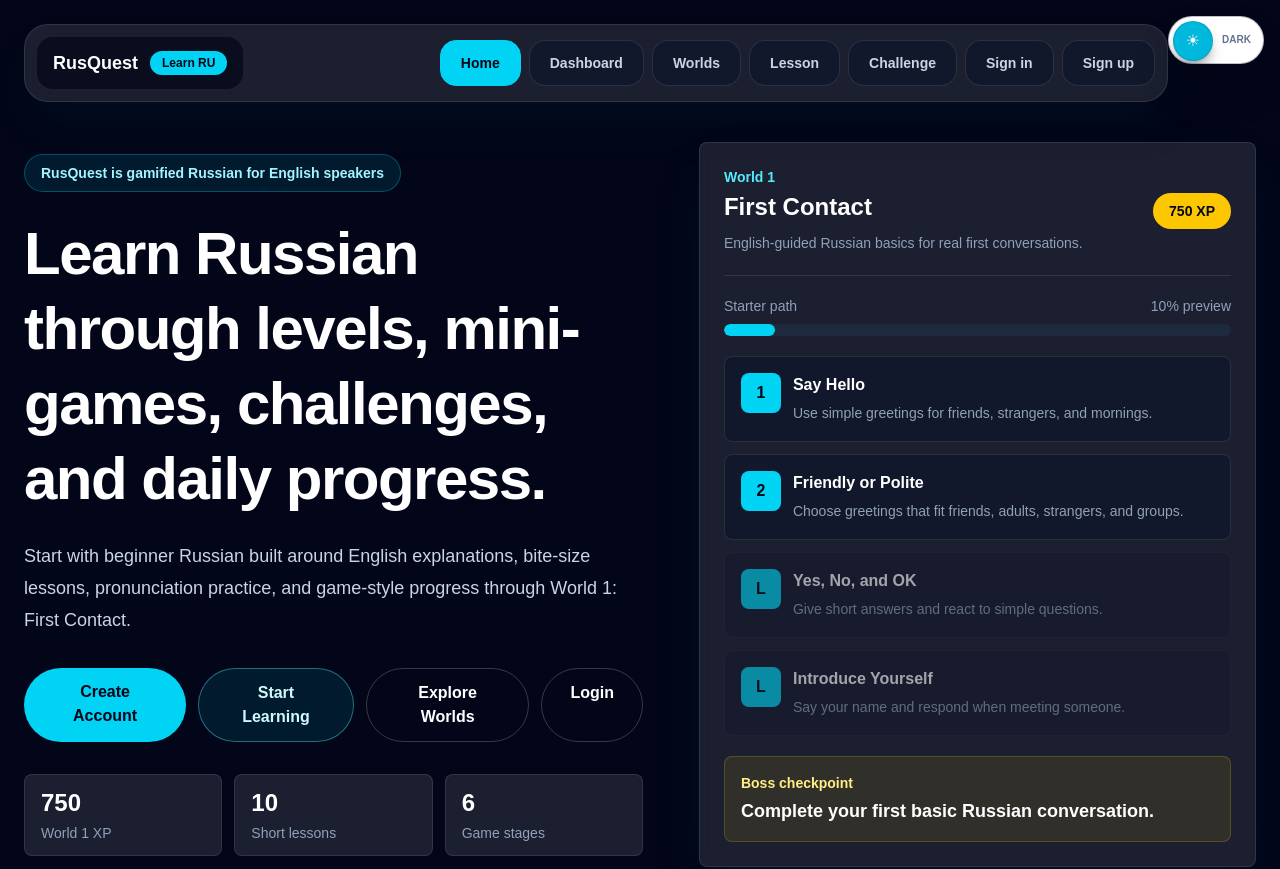
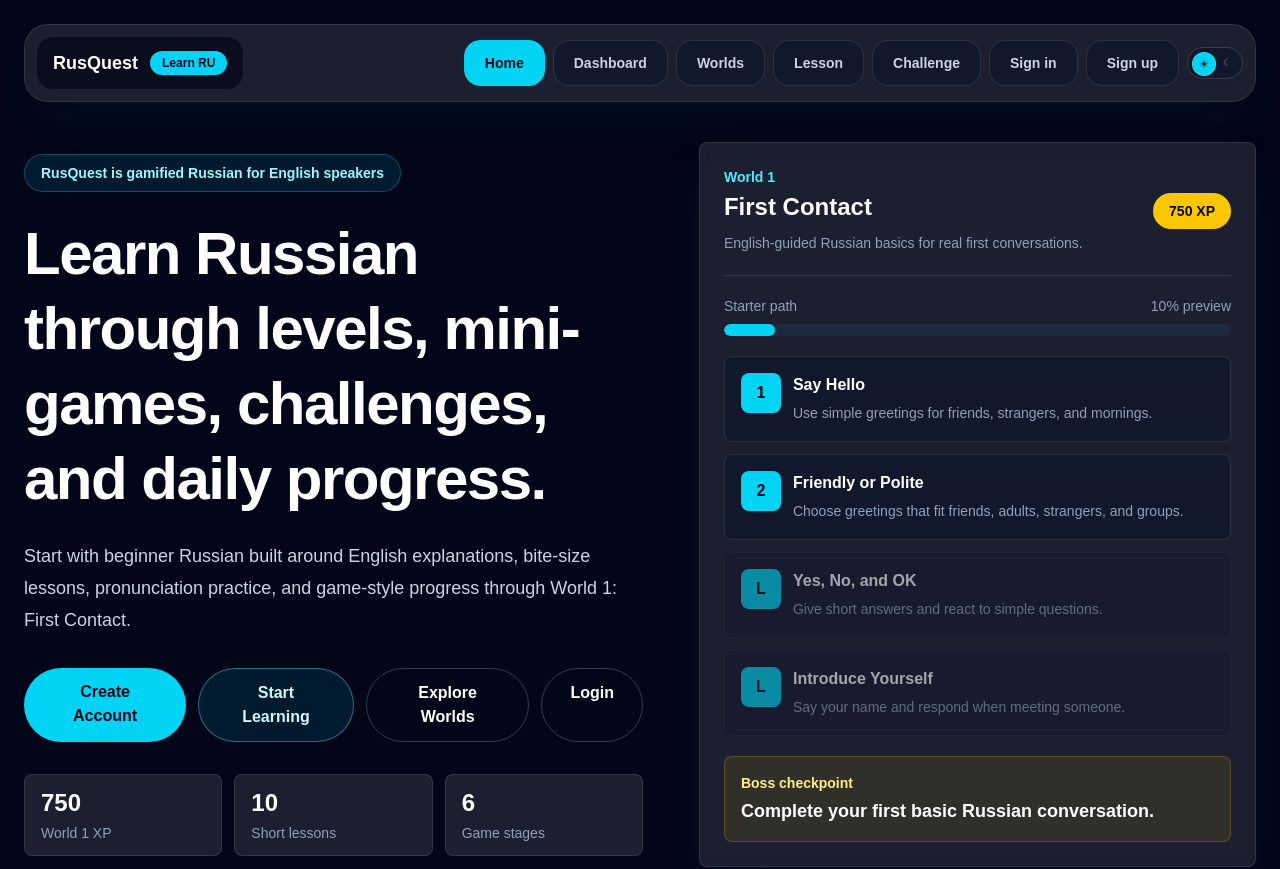
Before and after one commit to ayhampeter-debug/russian-learning-platform, a Next.js app: page / in a window 1280 px wide. Shown: the top 869 px of the page. Built offline with nearby package versions, Linux system fonts and the light colour scheme; no server answers.

Commit message:
Refine theme toggle design

```diff
--- a/app/layout.tsx
+++ b/app/layout.tsx
@@ -2,7 +2,6 @@ import type { Metadata } from "next";
 import { ClerkProvider } from "@clerk/nextjs";
 import { Geist, Geist_Mono } from "next/font/google";
 import { ThemeProvider, themeStorageKey } from "@/components/ThemeProvider";
-import { ThemeToggle } from "@/components/ThemeToggle";
 import { UserSync } from "@/components/UserSync";
 import "./globals.css";
 
@@ -58,7 +57,6 @@ export default function RootLayout({
         <body className="min-h-full flex flex-col">
           <script dangerouslySetInnerHTML={{ __html: themeScript }} />
           <ThemeProvider>
-            <ThemeToggle />
             <UserSync />
             {children}
           </ThemeProvider>
--- a/components/Navigation.tsx
+++ b/components/Navigation.tsx
@@ -3,6 +3,7 @@
 import { UserButton, useUser } from "@clerk/nextjs";
 import Link from "next/link";
 import { usePathname } from "next/navigation";
+import { ThemeToggle } from "@/components/ThemeToggle";
 
 type NavItem = {
   href: string;
@@ -22,12 +23,13 @@ export function Navigation() {
   const { isLoaded, isSignedIn } = useUser();
 
   return (
-    <nav className="mx-auto mb-6 w-full max-w-7xl px-3 pt-16 sm:mb-10 sm:px-6 sm:pt-20 lg:pr-28 lg:pt-6 2xl:pr-6">
+    <nav className="mx-auto mb-6 w-full max-w-7xl px-3 pt-4 sm:mb-10 sm:px-6 sm:pt-6">
       <div className="rounded-2xl border border-white/10 bg-white/10 p-2 shadow-2xl shadow-cyan-950/20 backdrop-blur sm:rounded-3xl sm:p-3">
         <div className="flex min-w-0 flex-col gap-2 lg:flex-row lg:items-center lg:justify-between">
+          <div className="flex min-w-0 items-center gap-2">
             <Link
               href="/"
-            className="flex min-w-0 items-center justify-between gap-3 rounded-2xl bg-slate-950/70 px-3 py-3 transition hover:bg-slate-900 sm:px-4"
+              className="flex min-w-0 flex-1 items-center justify-between gap-3 rounded-2xl bg-slate-950/70 px-3 py-3 transition hover:bg-slate-900 sm:px-4 lg:flex-none"
             >
               <span className="truncate text-base font-black text-white sm:text-lg">
                 RusQuest
@@ -36,7 +38,12 @@ export function Navigation() {
                 Learn RU
               </span>
             </Link>
+            <div className="flex items-center lg:hidden">
+              <ThemeToggle />
+            </div>
+          </div>
 
+          <div className="flex min-w-0 flex-col gap-2 lg:flex-row lg:items-center lg:justify-end">
             <div className="grid grid-cols-2 gap-2 text-xs font-semibold text-slate-300 sm:grid-cols-3 sm:text-sm lg:flex lg:items-center">
               {navItems.map((item) => {
                 const isActive =
@@ -103,6 +110,10 @@ export function Navigation() {
                 </>
               )}
             </div>
+            <div className="hidden items-center lg:flex">
+              <ThemeToggle />
+            </div>
+          </div>
         </div>
       </div>
     </nav>
--- a/components/ThemeToggle.tsx
+++ b/components/ThemeToggle.tsx
@@ -20,7 +20,7 @@ export function ThemeToggle() {
     <button
       type="button"
       onClick={() => setTheme(nextTheme)}
-      className="group fixed right-4 top-4 z-[9999] inline-flex h-12 w-24 items-center rounded-full border border-slate-950/25 bg-white p-1 text-slate-950 shadow-2xl shadow-slate-950/25 transition hover:border-cyan-500 focus:outline-none focus:ring-2 focus:ring-cyan-500 focus:ring-offset-2 focus:ring-offset-white dark:border-white/35 dark:bg-slate-950 dark:text-white dark:shadow-cyan-950/50 dark:focus:ring-cyan-300 dark:focus:ring-offset-slate-950"
+      className="group relative inline-flex h-8 w-14 shrink-0 items-center rounded-full border border-white/15 bg-slate-900/70 p-1 text-slate-300 shadow-sm shadow-slate-950/10 transition hover:border-cyan-400/50 hover:bg-slate-900 focus:outline-none focus:ring-2 focus:ring-cyan-400 focus:ring-offset-2 focus:ring-offset-slate-950 dark:border-white/15 dark:bg-slate-900/70 dark:text-slate-300"
       aria-label={`Theme: ${themeLabels[theme]}. Switch to ${themeLabels[nextTheme]}.`}
       aria-pressed={isDark}
       title={`Theme: ${themeLabels[theme]} (${resolvedTheme})`}
@@ -28,24 +28,24 @@ export function ThemeToggle() {
       <span className="sr-only">
         Theme: {themeLabels[theme]}. Switch to {themeLabels[nextTheme]}.
       </span>
-      <span className="flex flex-1 items-center justify-between px-2 text-[0.625rem] font-semibold uppercase leading-none tracking-normal">
+      <span className="flex flex-1 items-center justify-between px-1.5 text-[0.625rem] leading-none">
         <span
           aria-hidden="true"
-          className={isDark ? "text-slate-500" : "text-slate-950"}
+          className={isDark ? "text-slate-500" : "text-cyan-200"}
         >
-          Light
+          {lightIcon}
         </span>
         <span
           aria-hidden="true"
-          className={isDark ? "text-white" : "text-slate-500"}
+          className={isDark ? "text-yellow-200" : "text-slate-500"}
         >
-          Dark
+          {darkIcon}
         </span>
       </span>
       <span
         aria-hidden="true"
-        className={`absolute left-1 top-1 flex h-10 w-10 items-center justify-center rounded-full border border-slate-950/10 bg-cyan-500 text-base text-white shadow-lg shadow-slate-950/30 transition-transform duration-200 dark:border-white/20 dark:bg-yellow-300 dark:text-slate-950 ${
-          isDark ? "translate-x-12" : "translate-x-0"
+        className={`absolute left-1 top-1 flex h-6 w-6 items-center justify-center rounded-full border border-white/20 bg-cyan-400 text-[0.7rem] text-slate-950 shadow-sm shadow-slate-950/20 transition-transform duration-200 dark:bg-yellow-300 ${
+          isDark ? "translate-x-6" : "translate-x-0"
         }`}
       >
         {isDark ? darkIcon : lightIcon}
```
Lines whose indentation alone changed are shown as unchanged.
